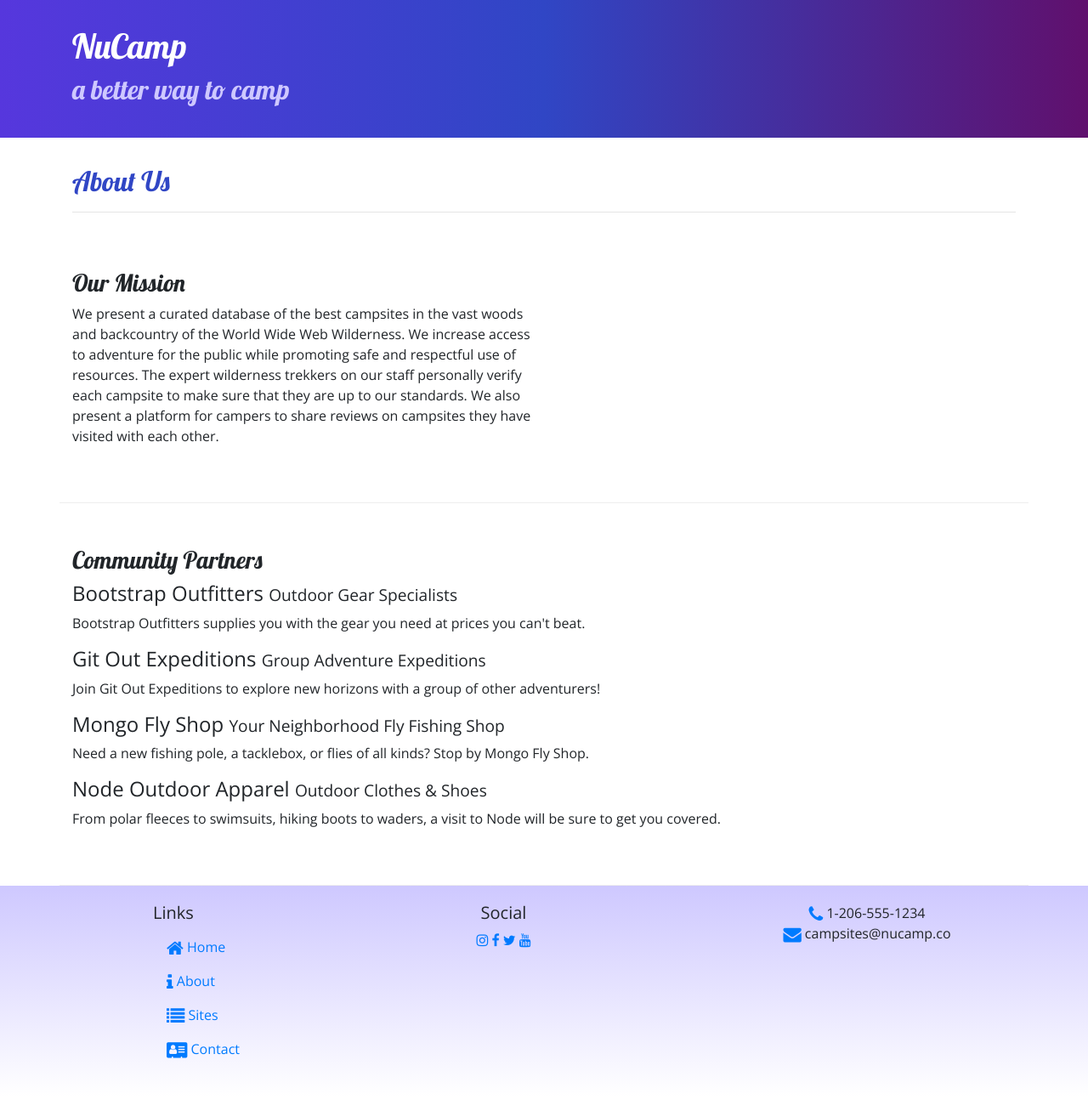
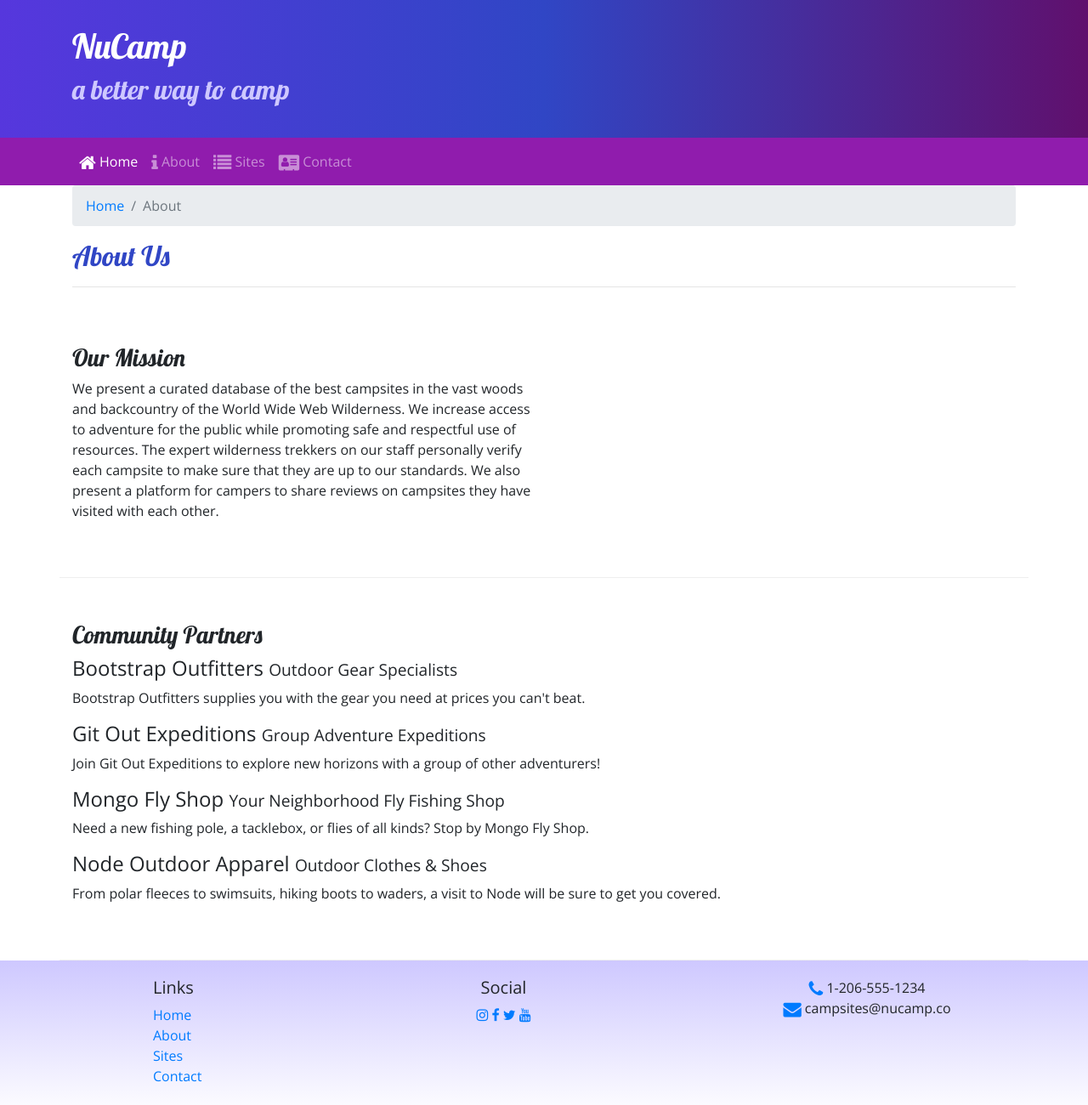
Before and after one commit to k-oz-inc/nucamp, a website: page aboutus.html in a window 1280 px wide. Shown: the whole page at 85% size. Drawn offline with nearby package versions, Linux system fonts and the light colour scheme.

Commit message:
Navbar and Breadcrumbs

```diff
--- a/aboutus.html
+++ b/aboutus.html
@@ -29,11 +29,31 @@
         </div>
     </header>
 
+    <nav class="navbar navbar-expand-sm navbar-dark sticky-top">
+        <div class="container">
+            <button class="navbar-toggler ml-auto" type="button" data-toggle="collapse" data-target="#nucampNavbar">
+            <span class="navbar-toggler-icon"></span>
+            </button>
+            <div class="collapse navbar-collapse" id="nucampNavbar">
+                <ul class="navbar-nav">
+                    <li class="nav-item active"><a class="nav-link" href="index.html"><i class="fa fa-home fa-lg"></i> Home</a></li>
+                    <li class="nav-item"><a class="nav-link" href="#"><i class="fa fa-info fa-lg"></i> About</a></li>
+                    <li class="nav-item"><a class="nav-link" href="#"><i class="fa fa-list fa-lg"></i> Sites</a></li>
+                    <li class="nav-item"><a class="nav-link" href="#"><i class="fa fa-address-card fa-lg"></i> Contact</a></li>
+                </ul>
+            </div>
+        </div>
+    </nav>
+
     <div class="container">
         <div class="row">
             <div class="col">
-               <h2>About Us</h2>
-               <hr />
+                <ol class="breadcrumb">
+                    <li class="breadcrumb-item"><a href="index.html">Home</a></li>
+                    <li class="breadcrumb-item active">About</li>
+                </ol>
+                <h2>About Us</h2>
+                <hr />
             </div>
         </div>
 
@@ -65,10 +85,10 @@
                 <div class="col-4 col-sm-2 offset-1">
                     <h5>Links</h5>
                     <ul class="list-unstyled">
-                        <li class="nav-item active"><a class="nav-link" href="index.html"><i class="fa fa-home fa-lg"></i> Home</a></li>
-                <li class="nav-item"><a class="nav-link" href="#"><i class="fa fa-info fa-lg"></i> About</a></li>
-                <li class="nav-item"><a class="nav-link" href="#"><i class="fa fa-list fa-lg"></i> Sites</a></li>
-                <li class="nav-item"><a class="nav-link" href="#"><i class="fa fa-address-card fa-lg"></i> Contact</a></li>
+                        <li><a href="index.html">Home</a></li>
+                        <li><a href="#">About</a></li>
+                        <li><a href="#">Sites</a></li>
+                        <li><a href="#">Contact</a></li>
                     </ul>
                 </div>
                 <div class="col-6 col-sm-5 text-center">
--- a/css/styles.css
+++ b/css/styles.css
@@ -33,3 +33,11 @@
     border-bottom: 1px ridge;
     min-height: 200px;
 }
+
+.navbar {
+    background-color: #901CAD;
+}
+
+.jumbotron {
+    margin: 0;
+}
```
Also changed, not shown: index.html (+20 -4 lines).
